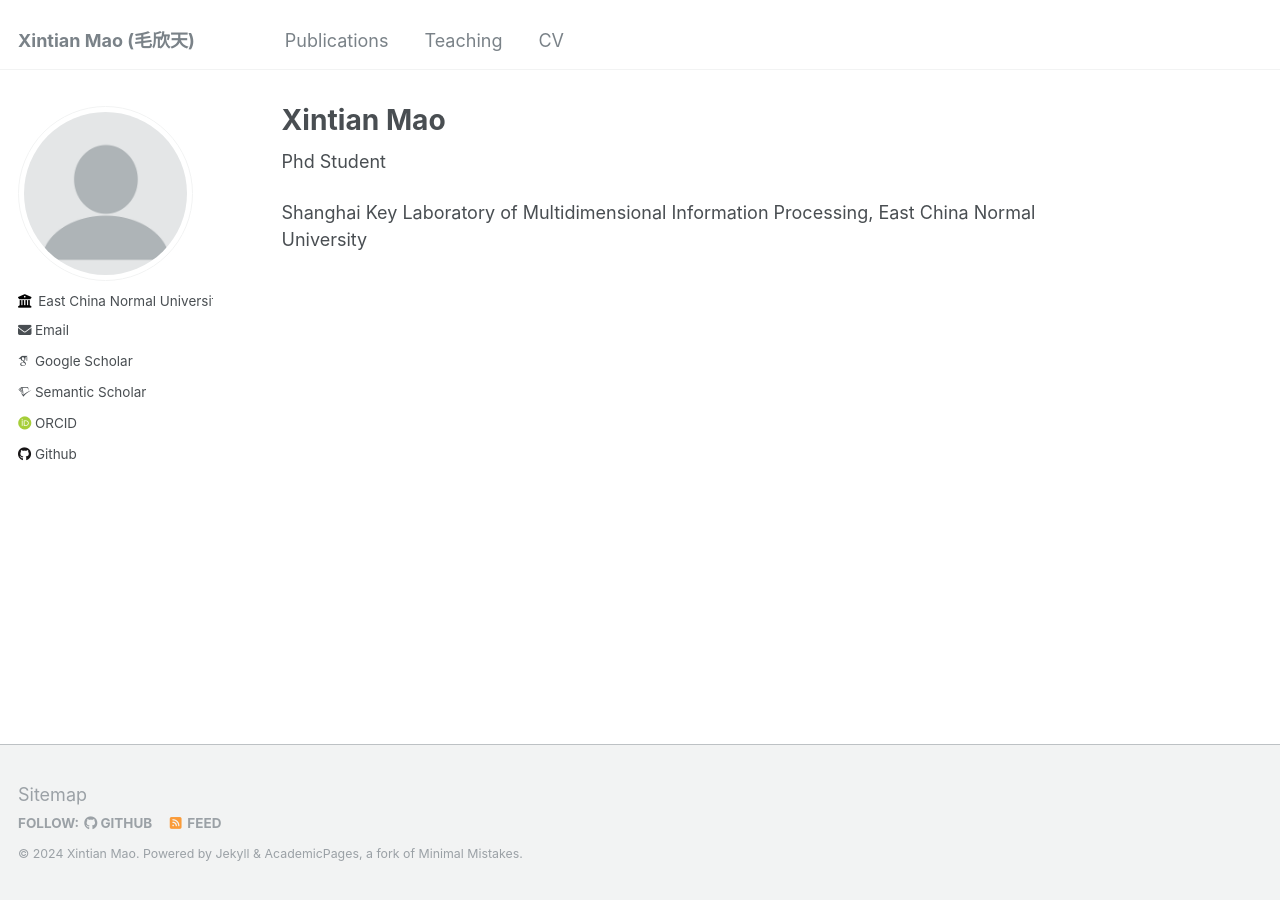
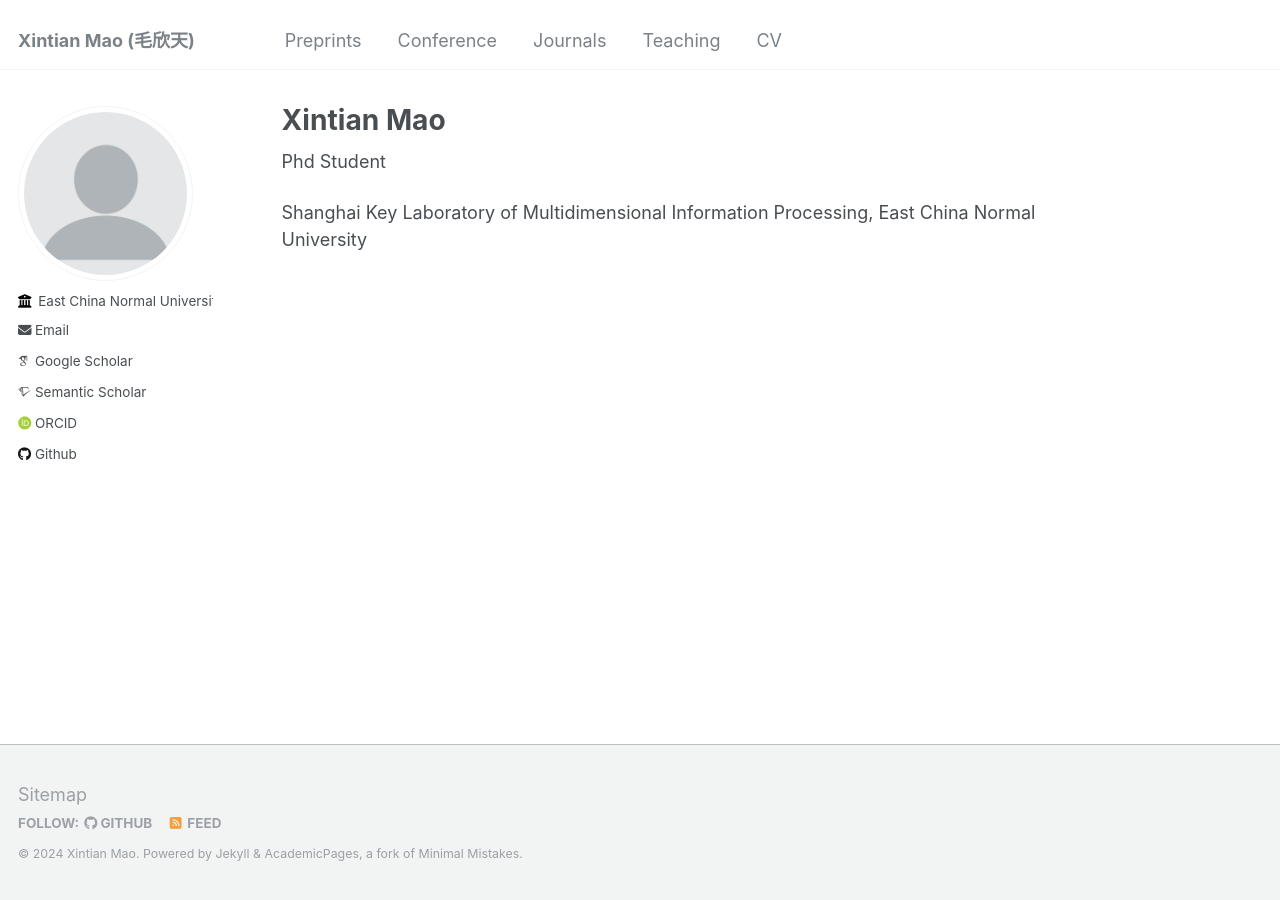
Before and after one commit to INVOKERer/INVOKERer.github.io, a Jekyll site: the page built from _pages/about.md, in a window 1280 px wide. Built offline with Jekyll 4.4.1, drawn with Linux system fonts in a browser that asks for light colours; some web fonts are replaced.

Commit message:
Update navigation.yml

```diff
--- a/_data/navigation.yml
+++ b/_data/navigation.yml
@@ -1,6 +1,13 @@
 # main links links
 main:
-  - title: "Publications"
+
+  - title: "Preprints"
+    url: /publications/
+
+  - title: "Conference"
+    url: /publications/
+
+  - title: "Journals"
     url: /publications/
 
   # - title: "Talks"
```
